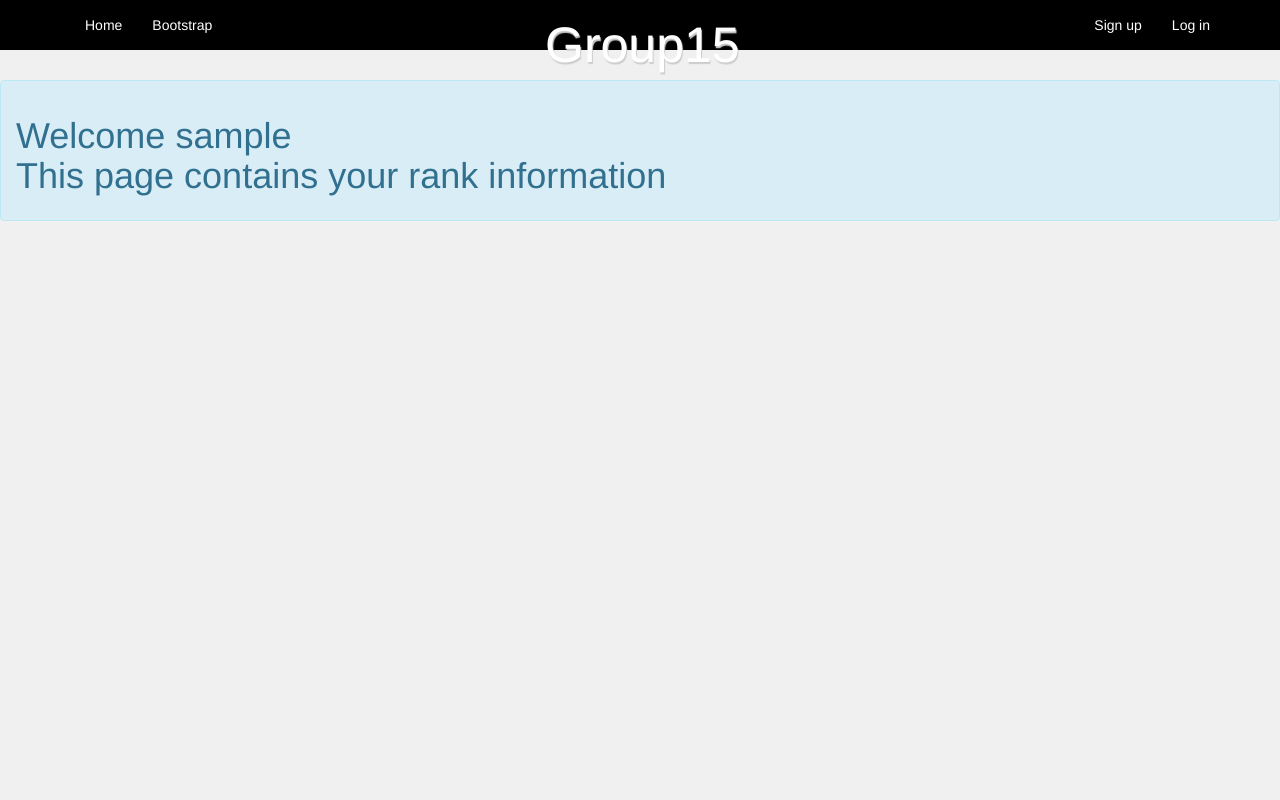
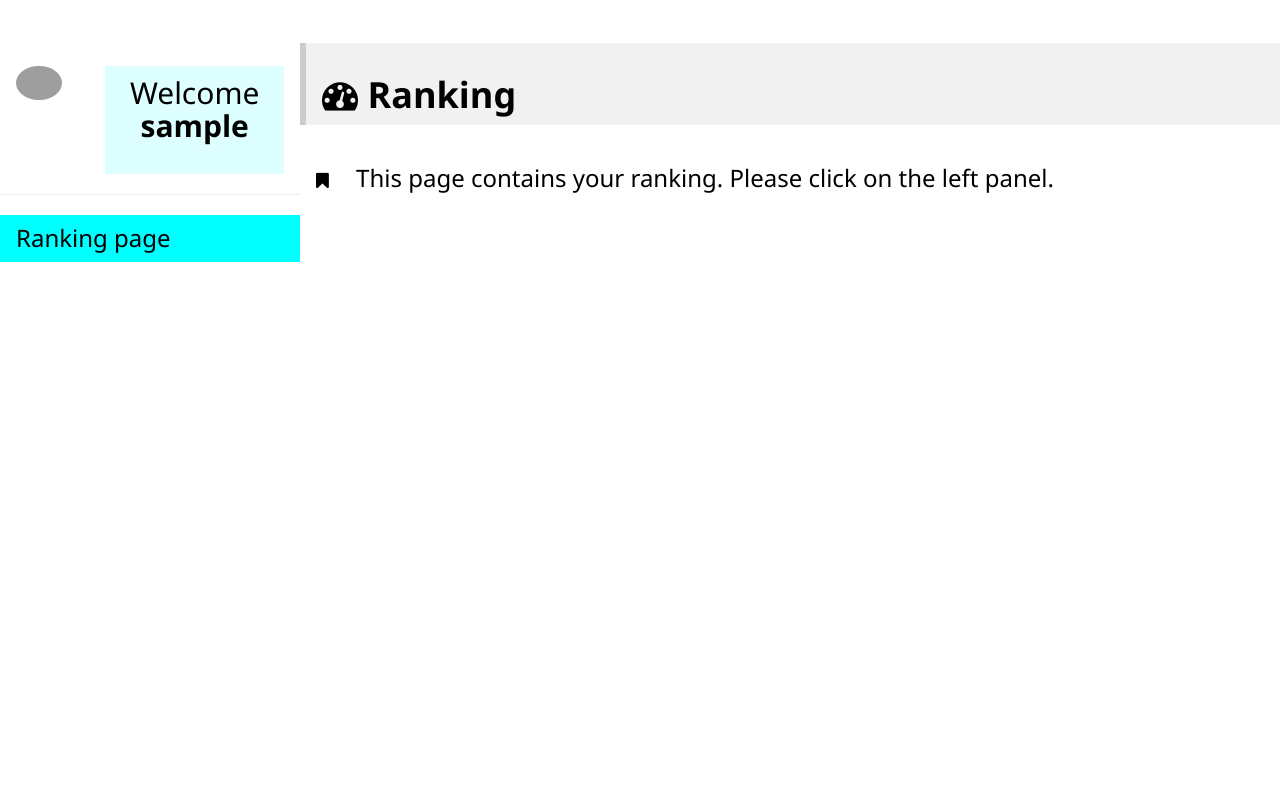
Before and after one commit to sherksu/COMP9323-Group-15, a Flask app: template app/templates/profile/ranking.html in a window 1280 px wide. Run offline with Flask 2, Linux system fonts and the light colour scheme; the template is opened without the code that fills it: most values are stand-ins (such as "Sample title", 1, 10 or a date in 2020); parts of the project's set-up code (start-up, migrations or seed data) failed here and were passed over; some libraries are stand-ins or nearby versions; grey boxes are pictures that could not be loaded.

Commit message:
luke update ranking
ranking new page
combine into profile folder

```diff
--- a/app/templates/profile/ranking.html
+++ b/app/templates/profile/ranking.html
@@ -1,30 +1,185 @@
-{% extends '/basic/BasicConfig.html' %}
+{% extends 'bootstrap/base.html' %}
+
+{%- block metas %}
+    <meta charset="UTF-8">
+    <meta name="viewport" content="width=device-width, initial-scale=1">
+{%- endblock metas %}
+
+{%- block styles %}
+<!-- Bootstrap -->
+    <link href="{{bootstrap_find_resource('css/bootstrap.css', cdn='bootstrap')}}" rel="stylesheet">
+    <link rel="stylesheet" href="https://www.w3schools.com/w3css/4/w3.css">
+    <link rel="stylesheet" href="https://fonts.googleapis.com/css?family=Raleway">
+    <link rel="stylesheet" href="https://cdnjs.cloudflare.com/ajax/libs/font-awesome/4.7.0/css/font-awesome.min.css">
+    <link rel="stylesheet" type="text/css" href="ranking_page.css" />
+    <style>
+      .w3-bar-item:hover{
+        transform: scale(1.2)
+      }
+      .w3-left, .w3-right, .w3-badge {cursor:pointer}
+      .w3-badge {height:13px;width:13px;padding:0}
+
+
+      .square {
+        height: 200px;
+        width: 200px;
+      }
+
+      .square:hover{
+        transform: scale(1.2)
+      }
+
+      div.scrollmenu {
+
+          overflow: auto;
+          white-space: nowrap;
+      }
+
+      div.scrollmenu a {
+          display: inline-block;
+          color: grey;
+          text-align: center;
+          padding: 14px;
+          text-decoration: none;
+      }
+
+      div.scrollmenu a:hover {
+          background-color: teal;
+      }
+
+    </style>
+{%- endblock styles %}
+
+{%- block body %}
 
 {% block navbar %}
-    {% include('/basic/navigation.html') %}
+    {{ nav.top.render() }}
 {% endblock %}
 
-{% block content%}
-<div class="alert alert-info">
-  <strong>
-      <h1>Welcome {{username}} <br>
-            This page contains your rank information</h1>
-  </strong>
+<!-- Sidebar/menu -->
+<nav class="w3-sidebar w3-collapse w3-white w3-animate-left" style="z-index:3;width:300px;" id="mySidebar"><br>
+  <div class="w3-container w3-row">
+    <div class="w3-col s4">
+      <img src="/w3images/avatar2.png" class="w3-circle w3-margin-right" style="width:46px">
+    </div>
+    <div class="w3-col s8 w3-bar w3-pale-blue" align="center">
+      <h2><span>Welcome<br><strong>{{username}}</strong></span></h2><br>
+    </div>
+  </div>
+
+  <hr>
+
+  <div class="w3-container w3-aqua">
+    <h3>Ranking page</h3>
+  </div>
+  <div class="w3-bar-block w3-sand" id="ranking_node">
+    {% for index, course in enumerate(course_code_name_list) %}
+      <button class="w3-bar-item w3-button w3-padding" align="center"
+         id="{{index}}" onclick="expand_collapse(this.id)"><i class="fa fa-diamond fa-fw"></i>
+          {{course[0]}}
+      </button>
+    {% endfor %}
+  </div>
+</nav>
+
+
+<!-- !PAGE CONTENT! -->
+<div class="w3-main" style="margin-left:300px; margin-top:43px; position:relative; height:auto; min-height:100%">
+
+  <!-- Header -->
+  <header class="w3-container w3-light-grey w3-leftbar" style="padding-top:22px">
+    <h1><b><i class="fa fa-dashboard"></i> Ranking </b></h1>
+  </header>
+
+  <br>
+
+  <table class="w3-table w3-striped w3-white">
+    <tr>
+      <td><h3><i class="fa fa-bookmark w3-text-pale-red w3-large"></i></h3></td>
+      <td><h3>This page contains your ranking. Please click on the left panel.</h3></td>
+    </tr>
+  </table>
+
+  <div class="w3-container" style="padding-bottom:60px">
+    {% for index, position in enumerate(position_list) %}
+      <div id="rank_{{index}}" style="display:none">
+        <h3>Course: {{ course_code_name_list[index][0]}} {{course_code_name_list[index][1]}}</h3>
+        <div class="w3-container w3-xlarge h3" id="text_{{index}}"></div><br>
+
+        <div class="w3-light-grey w3-xxxlarge w3-round-xlarge" id="rank_bar_outer_{{index}}">
+          <div class="w3-container w3-center w3-padding w3-red w3-animate-left w3-round-xlarge"
+             id="rank_bar_{{index}}"
+             style="width:0%">
+              0%
+          </div>
+        </div>
+        <br>
+        <div class="scrollmenu">
+          {% for person in total_rank_list[index][::-1] %}
+            <a>
+              <div class="w3-card-4" style="width:100%">
+                  <header class="w3-container w3-sand w3-center"><h2>RANK {{person[0]}}</h2></header>
+                  {% if person[1] == username %}
+                        <div class="w3-container w3-center w3-blue"><h3>{{person[1]}}</h3></div>
+                  {% else %}
+                        <div class="w3-container w3-center w3-light-grey"><h3>{{person[1]}}</h3></div>
+                  {% endif %}
+                  <footer class="w3-container w3-grey w3-center"><h3>LEVEL: {{person[2]}}</h3></footer>
+              </div>
+            </a>
+          {% endfor %}
+
+        </div>
+
+
+      </div>
+    {% endfor %}
+  </div>
+
+  {% block scripts %}
+      <script>
+        var total_num = {{len(course_code_name_list)}};
+        for (i = 0; i < total_num; i++){
+            document.getElementById("rank_"+i).style.display = "none";
+        }
+
+
+        function expand_collapse(id){
+            for (i=0; i<total_num; i++){
+                if (id != i){
+                    document.getElementById("rank_"+i).style.display = "none"
+                }
+                else{
+                    if (document.getElementById("rank_"+i).style.display === "block"){
+                        document.getElementById("rank_"+i).style.display = "none";
+                    }
+                    else{
+                        document.getElementById("rank_"+i).style.display = "block";
+                    }
+                }
+            }
+
+            var bar = document.getElementById("rank_bar_"+id);
+            var width = 0;
+            var maxwidth = {{position_list}}[id];
+
+            var id2 = setInterval(function(){
+                if (width >= maxwidth) {
+                    clearInterval(id2);
+                    document.getElementById("text_"+id).innerText = 'You have beaten ' + width * 1  + '%'+' members in this course';
+                }
+                else {
+                    width++;
+                    bar.style.width = width + '%';
+                    bar.innerHTML =  width * 1  + '%';
+                    document.getElementById("text_"+id).innerText = 'You have beaten ' + width * 1  + '%'+' members in this course';
+                }
+            }, 200);
+
+        }
+
+      </script>
+  {%- endblock scripts %}
+
 </div>
-
-{% if noCourse %}
-    <h2>Currently you have no courses under studying. Please work harder!!</h2>
-{% else %}
-    <ul>
-        {% for index, course in enumerate(course_code_name_list) %}
-            {{course[0]}}   {{course[1]}} <br>
-            Rank number,    Person name,    Level<br>
-            {% for index, person_tuple in enumerate(total_rank_list[index]) %}
-                {{ index+1 }} => {{person_tuple[0]}} => {{person_tuple[1]}} <br>
-            {% endfor %}
-            <br>
-        {% endfor %}
-    </ul>
-{% endif %}
-
-{% endblock %}
+{% endblock body %}
```
Also changed, not shown: app/profile/ranking_function.py (added, +115 -0 lines), app/profile/views.py (+23 -16 lines), app/templates/profile/no_ranking.html (added, +98 -0 lines).
